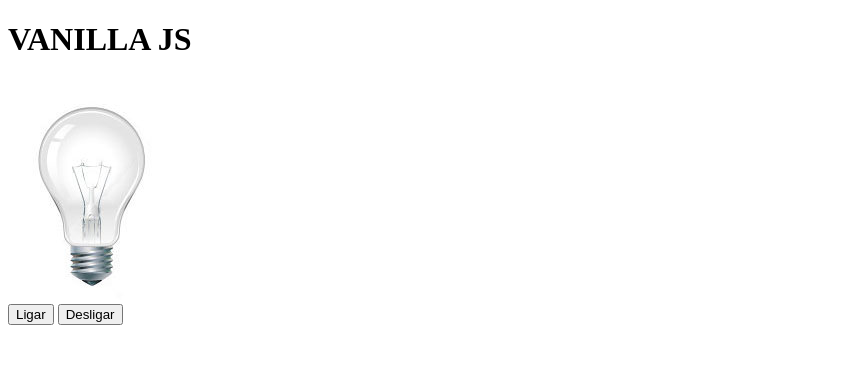
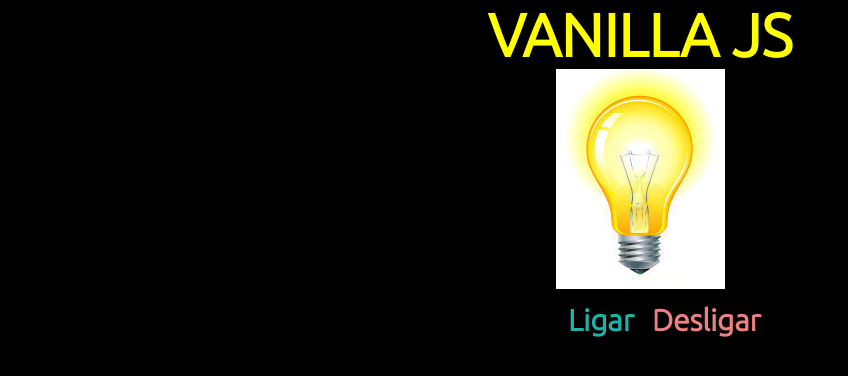
Before and after one commit to caiocardoso78/Portifolio_JavaScript, a plain HTML site: page Lamp/index.html in a window 1280 px wide. Both pictures are taken after a click on the button "Ligar". Shown: the whole page, without its empty margins (0-848 px from the left). Drawn offline with Linux system fonts and the light colour scheme.

Commit message:
feat: Final project

```diff
--- a/Lamp/app.js
+++ b/Lamp/app.js
@@ -0,0 +1,30 @@
+const turnOn = document.getElementById('turnOn');
+const turnOff = document.getElementById('turnOff');
+const lamp = document.getElementById('lampada');
+
+
+function lampon() {
+    if (!islampBroken()){
+    lampada.src = "./pictures/lampada_ligada.jpg";
+    }
+}
+
+function lampoff() {
+    if (!islampBroken()){
+    lampada.src = "./pictures/lampada_desligada.jpg";
+}
+}
+
+function lampBroken(){
+    lampada.src = "./pictures/lampada_quebrada.jpg";
+}
+
+function islampBroken(){
+    return lampada.src.indexOf('quebrada') > -1
+}
+
+turnOn.addEventListener('click', lampon);
+turnOff.addEventListener('click', lampoff);
+lampada.addEventListener('mouseover', lampon);
+lampada.addEventListener('mouseleave', lampoff);
+lampada.addEventListener('dblclick', lampBroken);
--- a/Lamp/index.html
+++ b/Lamp/index.html
@@ -5,6 +5,9 @@
     <meta http-equiv="X-UA-Compatible" content="IE=edge" />
     <meta name="viewport" content="width=device-width, initial-scale=1.0" />
     <title>Lâmpada</title>
+    <link rel="preconnect" href="https://fonts.googleapis.com">
+    <link rel="preconnect" href="https://fonts.gstatic.com" crossorigin>
+    <link href="https://fonts.googleapis.com/css2?family=Ubuntu:wght@300&display=swap" rel="stylesheet">
     <link rel="stylesheet" href="style.css" />
   </head>
   <body>
@@ -16,10 +19,10 @@
         <img
           src="/pictures/lampada_desligada.jpg"
           alt="lampada_desligada"
-          id="lamp"
+          id="lampada"
         />
       </div>
-      <div>
+      <div id="botao">
         <button id="turnOn">Ligar</button>
         <button id="turnOff">Desligar</button>
       </div>
--- a/Lamp/style.css
+++ b/Lamp/style.css
@@ -0,0 +1,36 @@
+* {
+    padding: 0;
+    margin: 0;
+    background-color: black;
+}
+header {
+  color: yellow;
+  font-size: 30px;
+  text-align: center;
+  font-family: 'Ubuntu', sans-serif;
+
+}
+main {
+    text-align: center;
+}
+#turnOn{
+    width: 80px;
+    padding: 10px;
+    font-family: 'Ubuntu', sans-serif;
+    font-size: 30px;
+    border: none;
+    color: lightseagreen;
+    text-decoration: none;
+    cursor: pointer;
+    font-weight: bold;
+}
+#turnOff{
+    width: 80px;
+    padding: 10px;
+    font-family: 'Ubuntu', sans-serif;
+    font-size:30px;
+    border: none;
+    color: lightcoral;
+    cursor:pointer;
+    font-weight: bold;
+}
```
